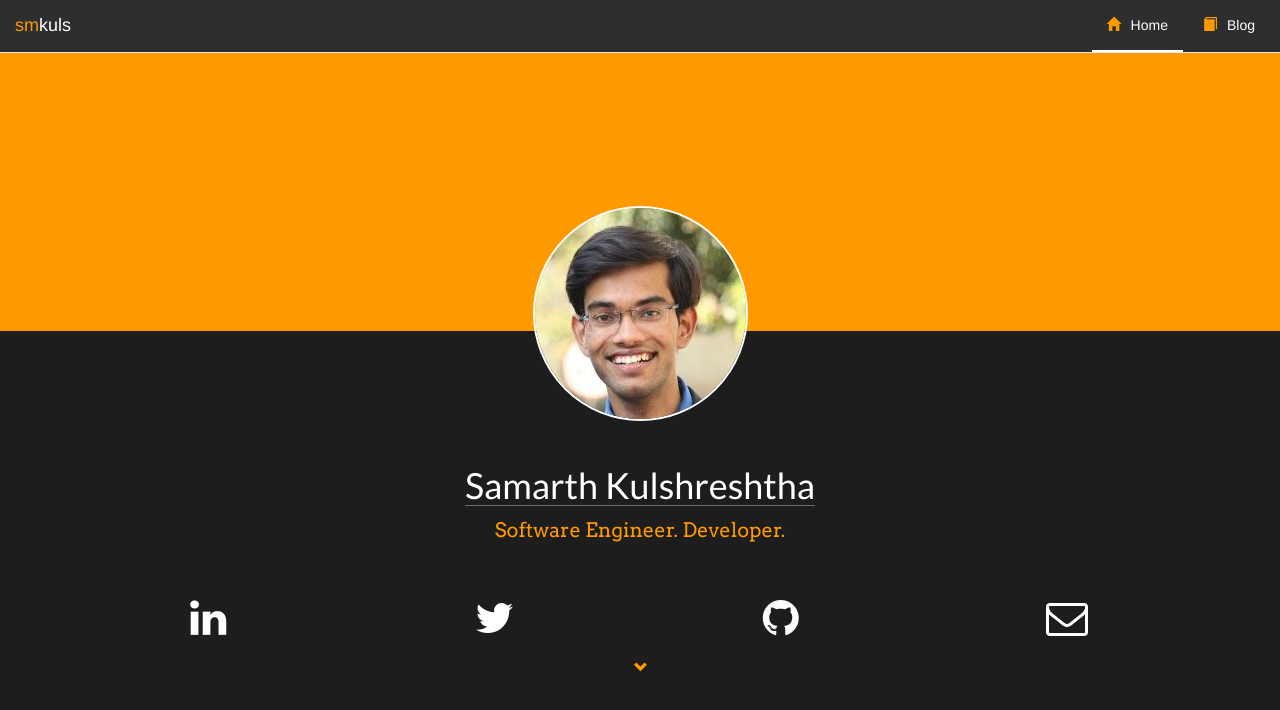
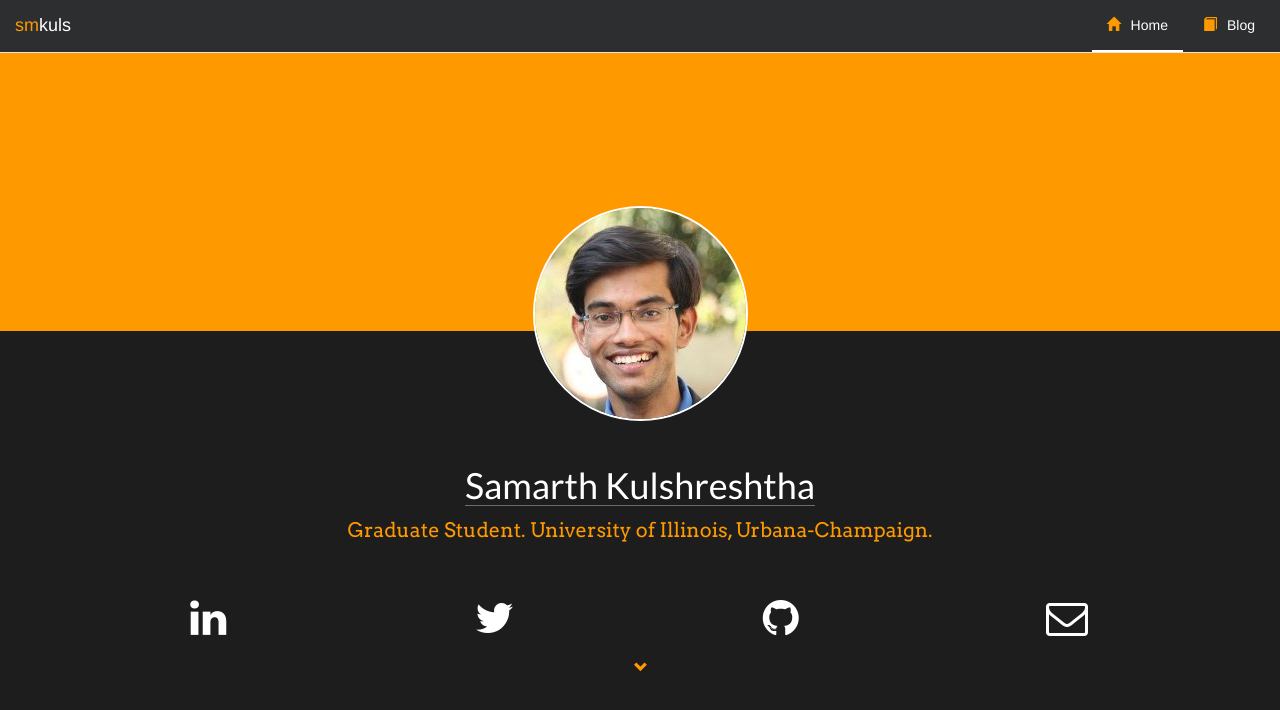
Before and after one commit to smkuls/smkuls.github.io, a Jekyll site: the page built from index.html, in a window 1280 px wide. Shown: the top 710 px of the page. Built offline with Jekyll 4.4.1, drawn with Linux system fonts in a browser that asks for light colours; nearby versions of some CDN libraries.

Commit message:
Changing title

```diff
--- a/index.html
+++ b/index.html
@@ -7,7 +7,7 @@ layout: default
     <img id="avatar" class="img-circle img-responsive center-block" src="{{site.url}}/img/avatar.jpg">
     <div class="container">
         <h1>{{ site.admin_name }}</h1>
-        <p class="lead yellow">Software Engineer. Developer.</p>
+        <p class="lead yellow">Graduate Student. University of Illinois, Urbana-Champaign.</p>
     </div>
     <div class="container">
         <ul id="social-icons" class="list-inline">
```
